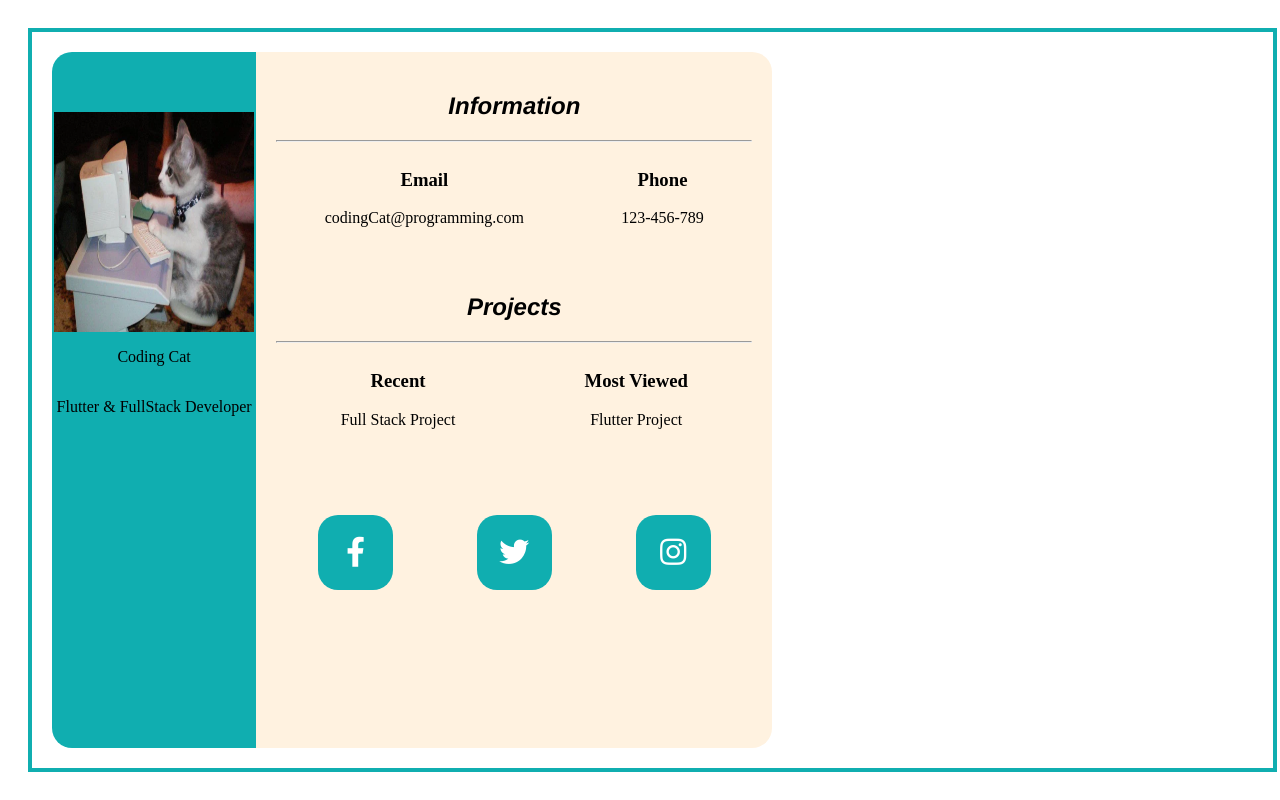
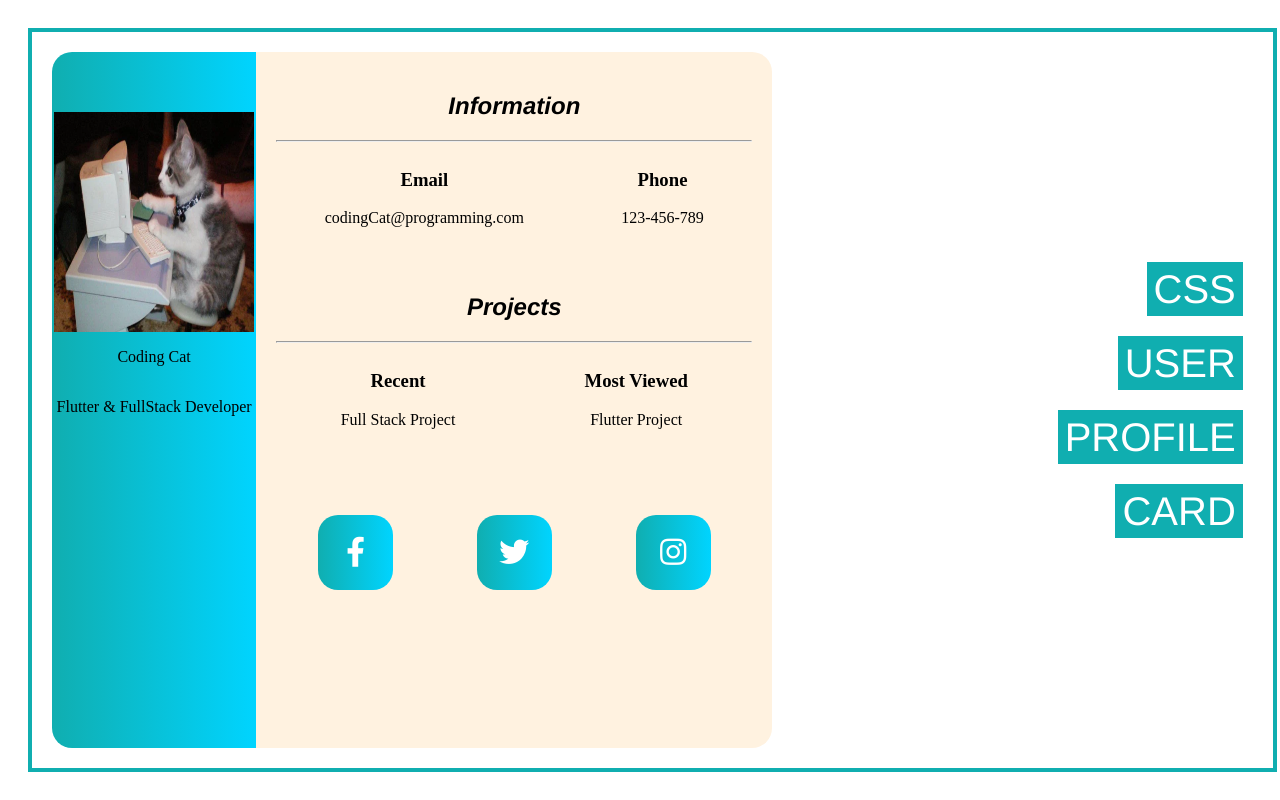
Before and after one commit to ShameenShetty/user_profile_card, a plain HTML site: page index.html in a window 1280 px wide. Drawn offline with Linux system fonts and the light colour scheme.

Commit message:
Updated final part - the links part
1. Added the 4 div class of link-object -> css, user, profile, card

2. Updated CSS to add classes links-section, link-object

```diff
--- a/index.html
+++ b/index.html
@@ -93,7 +93,21 @@
 
             <!-- Second section containing the links -->
             <div class="links-section">
+                <div class="link-object">
+                    <p>CSS</p>
+                </div>
 
+                <div class="link-object">
+                    <p>USER</p>
+                </div>
+
+                <div class="link-object">
+                    <p>PROFILE</p>
+                </div>
+
+                <div class="link-object">
+                    <p>CARD</p>
+                </div>
             </div>
         </div>
 
--- a/styles.css
+++ b/styles.css
@@ -21,7 +21,7 @@
 
 .image-section {
     width: 30%;
-    background-color: rgb(16, 174, 176);
+    background: linear-gradient(90deg, rgba(16, 174, 176, 1) 0%, rgba(0, 212, 255, 1) 100%);
     display: flex;
     flex-direction: column;
     align-items: center;
@@ -49,7 +49,7 @@
 .logo {
     width: 75px;
     height: 75px;
-    background-color: rgb(16, 174, 176);
+    background: linear-gradient(90deg, rgba(16, 174, 176, 1) 0%, rgba(0, 212, 255, 1) 100%);
     display: flex;
     align-items: center;
     justify-content: center;
@@ -63,4 +63,22 @@
 .links-section {
     width: 40%;
     background-color: white;
+    display: flex;
+    flex-direction: column;
+    align-items: end;
+    justify-content: center;
 }
+
+.link-object {
+    height: 40px;
+    /* background: linear-gradient(90deg, rgba(16, 174, 176, 1) 0%, rgba(0, 212, 255, 1) 100%); */
+    background: rgba(16, 174, 176, 1);
+    display: flex;
+    align-items: center;
+    justify-content: center;
+    margin: 10px;
+    padding: 7px;
+    font-size: 40px;
+    color: white;
+    font-family: Helvetica, sans-serif;
+}
```
